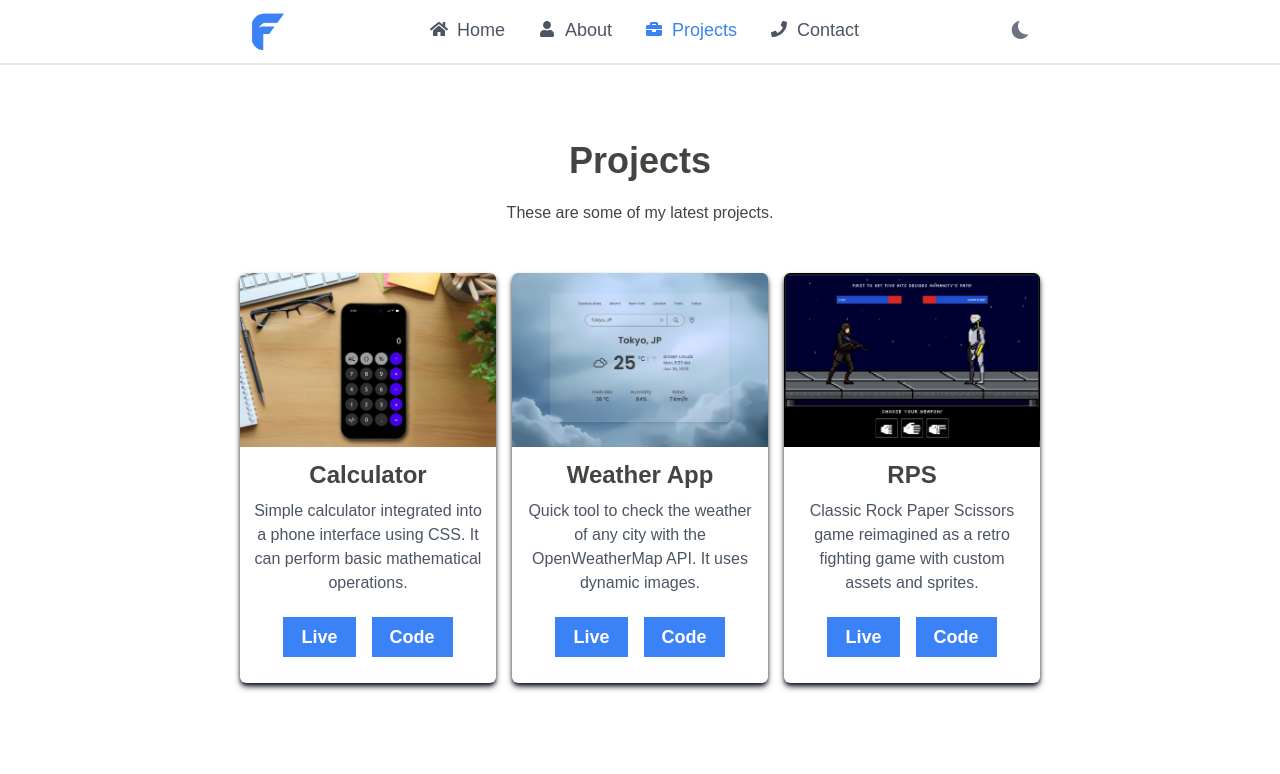
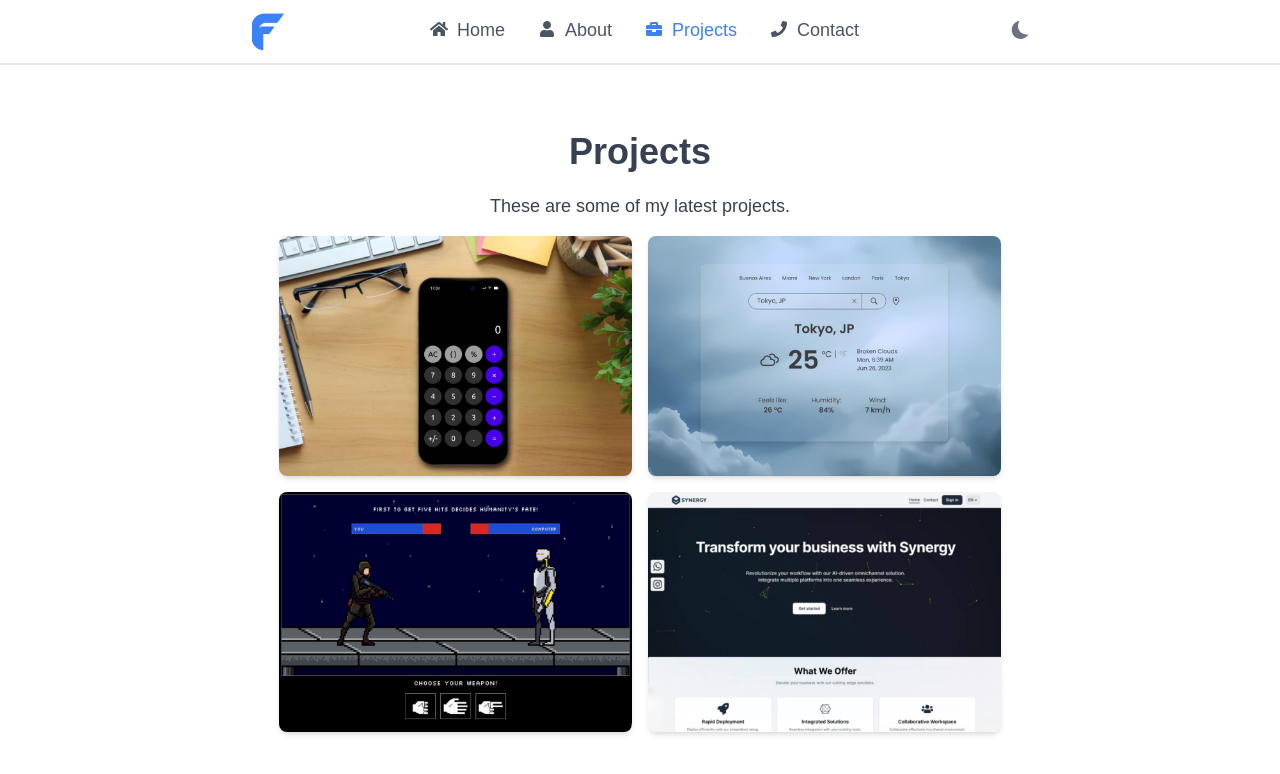
Before and after one commit to vlas-dev/portfolio-website, a React (Create React App) app: page /#/projects in a window 1280 px wide. Shown: the top 774 px of the page. Built offline with nearby package versions, Linux system fonts and the light colour scheme.

Commit message:
cards redesign

```diff
--- a/src/components/Projects.jsx
+++ b/src/components/Projects.jsx
@@ -2,131 +2,103 @@ import React from "react";
 import calculatorImg from "../assets/calculatorImg.jpeg";
 import weatherImg from "../assets/weatherImg.jpeg";
 import rpsImg from "../assets/rpsImg.jpeg";
-
+import synergyImg from "../assets/synergyImg.jpeg";
 import { motion } from "framer-motion";
 
 const Projects = () => {
+  const projectData = [
+    {
+      title: "Calculator",
+      description:
+        "Simple calculator integrated into a phone interface using CSS.",
+      image: calculatorImg,
+      liveLink: "https://vlas-dev.github.io/calculator-app",
+      codeLink: "https://github.com/vlas-dev/calculator-app",
+    },
+    {
+      title: "Weather App",
+      description:
+        "Quick tool to check the weather of any city using the OpenWeatherMap API.",
+      image: weatherImg,
+      liveLink: "https://vlas-dev.github.io/weather-app",
+      codeLink: "https://github.com/vlas-dev/RPS-app",
+    },
+    {
+      title: "R.P.S.",
+      description:
+        "Classic Rock Paper Scissors game reimagined as a retro fighting game.",
+      image: rpsImg,
+      liveLink: "https://vlas-dev.github.io/RPS-app",
+      codeLink: "#",
+    },
+    {
+      title: "Synergy",
+      description: "Business platform for collaborative efforts.",
+      image: synergyImg,
+      liveLink: "#",
+      codeLink: "#",
+    },
+  ];
+
   return (
     <div
       name="/projects"
-      className="flex justify-center items-center  pb-20 w-full bg-[#ffffff] dark:bg-[#181a1b] dark:text-gray-300 text-[#444440] pt-20 md:pt-36 sm:pl-4 sm:pr-4  md:h-screen  transition-colors duration-200"
+      className="flex justify-center items-center pb-20 w-full  dark:bg-[#1a1a1a] dark:text-gray-300 text-gray-700 pt-20 md:pt-36 sm:pl-4 sm:pr-4 md:h-screen transition-colors duration-200"
     >
       <motion.div
-        className="w-full max-w-[800px] mx-auto"
+        className=" max-w-[500px] md:max-w-[800px]  mx-auto p-4"
         initial={{ opacity: 0, translateX: -3 }}
         animate={{ opacity: 1, translateX: 0 }}
         exit={{ opacity: 0, translateX: 3 }}
         transition={{ duration: 0.3 }}
-        style={{ overflowAnchor: "auto" }}
       >
-        <div className="pb-5 text-center">
-          <p className="text-4xl font-bold inline">
-            Projects
-          </p>
+        <div className="pb-5 text-center ">
+          <p className="text-4xl font-bold">Projects</p>
         </div>
 
-        <div className="sm:grid-cols-2 gap-8 pr-8 pl-8 md:pr-32 md:pl-32 mb-2 text-center">
-            <p>
+        <p className="text-center text-lg mb-4">
           These are some of my latest projects.
         </p>
-          </div>
 
-        {/* CONTAINER */}
-        <div className="grid sm:grid-cols-2 md:grid-cols-3 gap-4 py-10 pr-8 pl-8 md:pr-0 md:pl-0">
-          {/* GRID ITEM */}
-          <div className="shadow-md shadow-[#040c16] dark:border container rounded-md mx-auto transform ease-in-out overflow-hidden flex flex-col text-center">
-            <img src={calculatorImg} alt="Calculator" className="w-full h-full " />
-
-            <div className="p-3 flex-grow">
-              <h2 className="text-2xl font-bold text-[#444440] dark:text-gray-300">
-                Calculator
-              </h2>
-              <p className="text-gray-600 dark:text-gray-300 mt-2">
-                Simple calculator integrated into a phone interface using CSS. It can perform basic
-                mathematical operations.
+        <div className="grid grid-cols-1 md:grid-cols-2 gap-4 ">
+          {projectData.map((project, index) => (
+            <div
+              key={index}
+              className="group overflow-hidden shadow-md rounded-lg relative transition-all duration-300 hover:shadow-xl"
+            >
+              <img
+                src={project.image}
+                alt={project.title}
+                className="max-h-60 w-full object-cover transform md:group-hover:scale-110 transition-transform duration-300"
+              />
+              <div className="absolute inset-0 bg-black bg-opacity-70 md:opacity-0 group-hover:opacity-100 transition-opacity duration-500 flex justify-center items-center">
+                <div className="text-center px-4">
+                  <p className="text-white text-3xl font-semibold mb-4 shadow-md">
+                    {project.title}
                   </p>
-            </div>
-
-            <div className=" pt-4 pb-4 mb-4">
+                  <p className="text-white text-md mb-10 shadow-md">
+                    {project.description}
+                  </p>
                   <a
-                href="https://vlas-dev.github.io/calculator-app"
+                    href={project.liveLink}
                     target="_blank"
                     rel="noopener noreferrer"
-                className=" px-4 py-2 m-2  text-white border-2 border-blue-500 hover:border-gray-600 dark:border-[#fd204f] hover:dark:border-white bg-blue-500 dark:bg-[#fd204f] hover:bg-white hover:dark:bg-white hover:text-gray-600 font-bold text-lg transition-colors duration-200"
+                    className="bg-blue-500 hover:bg-blue-600 dark:bg-[#fd204f] dark:hover:bg-[#da003f] text-white px-5 py-3 mr-2 rounded transition-colors duration-300 "
                   >
                     Live
                   </a>
                   <a
-                href="https://github.com/vlas-dev/calculator-app"
+                    href={project.codeLink}
                     target="_blank"
                     rel="noopener noreferrer"
-                className="px-4 py-2 m-2  text-white border-2 border-blue-500 hover:border-gray-600 dark:border-[#fd204f] hover:dark:border-white bg-blue-500 dark:bg-[#fd204f] hover:bg-white hover:dark:bg-white hover:text-gray-600 font-bold text-lg transition-colors duration-200"
+                    className="bg-gray-800 hover:bg-gray-900 text-white px-5 py-3 rounded transition-colors duration-300 "
                   >
                     Code
                   </a>
                 </div>
               </div>
-
-          {/* GRID ITEM */}
-          <div className="shadow-md shadow-[#040c16] dark:border container rounded-md mx-auto transform ease-in-out overflow-hidden flex flex-col  text-center">
-            <img src={weatherImg} alt="Weather App" className="w-full h-full" />
-            <div className="p-3 flex-grow">
-              <h2 className="text-2xl font-bold text-[#444440] dark:text-gray-300">
-                Weather App
-              </h2>
-              <p className="text-gray-600 dark:text-gray-300 mt-2">
-              Quick tool to check the weather of any city with the OpenWeatherMap API. It uses dynamic images.
-              </p>
             </div>
-            <div className="pt-4 pb-4 mb-4">
-              <a
-                href="https://vlas-dev.github.io/weather-app/"
-                target="_blank"
-                rel="noopener noreferrer"
-                className="px-4 py-2 m-2  text-white border-2 border-blue-500 hover:border-gray-600 dark:border-[#fd204f] hover:dark:border-white bg-blue-500 dark:bg-[#fd204f] hover:bg-white hover:dark:bg-white hover:text-gray-600 font-bold text-lg transition-colors duration-200"
-              >
-                Live
-              </a>
-              <a
-                href="https://github.com/vlas-dev/weather-app"
-                target="_blank"
-                rel="noopener noreferrer"
-                className="px-4 py-2 m-2  text-white border-2 border-blue-500 hover:border-gray-600 dark:border-[#fd204f] hover:dark:border-white bg-blue-500 dark:bg-[#fd204f] hover:bg-white hover:dark:bg-white hover:text-gray-600 font-bold text-lg transition-colors duration-200"
-              >
-                Code
-              </a>
-            </div>
-          </div>
-
-          {/* GRID ITEM */}
-          <div className="shadow-md shadow-[#040c16] dark:border container rounded-md mx-auto transform ease-in-out overflow-hidden flex flex-col text-center ">
-            <img src={rpsImg} alt="RPS" className="w-full h-full " />
-            <div className="p-3 flex-grow">
-              <h2 className="text-2xl font-bold text-[#444440] dark:text-gray-300">
-                RPS
-              </h2>
-              <p className="text-gray-600 dark:text-gray-300 mt-2">
-              Classic Rock Paper Scissors game reimagined as a retro fighting game with custom assets and sprites.              </p>
-            </div>
-            <div className="pt-4 pb-4 mb-4">
-              <a
-                href="https://vlas-dev.github.io/RPS-app/"
-                target="_blank"
-                rel="noopener noreferrer"
-                className="px-4 py-2 m-2  text-white border-2 border-blue-500 hover:border-gray-600 dark:border-[#fd204f] hover:dark:border-white bg-blue-500 dark:bg-[#fd204f] hover:bg-white hover:dark:bg-white hover:text-gray-600 font-bold text-lg transition-colors duration-200"
-              >
-                Live
-              </a>
-              <a
-                href="https://github.com/vlas-dev/RPS-app"
-                target="_blank"
-                rel="noopener noreferrer"
-                className="px-4 py-2 m-2  text-white border-2 border-blue-500 hover:border-gray-600 dark:border-[#fd204f] hover:dark:border-white bg-blue-500 dark:bg-[#fd204f] hover:bg-white hover:dark:bg-white hover:text-gray-600 font-bold text-lg transition-colors duration-200"
-              >
-                Code
-              </a>
-            </div>
-          </div>
+          ))}
         </div>
       </motion.div>
     </div>
```
Also changed, not shown: src/assets/synergyImg.jpeg (added). Lines whose indentation alone changed are shown as unchanged.
